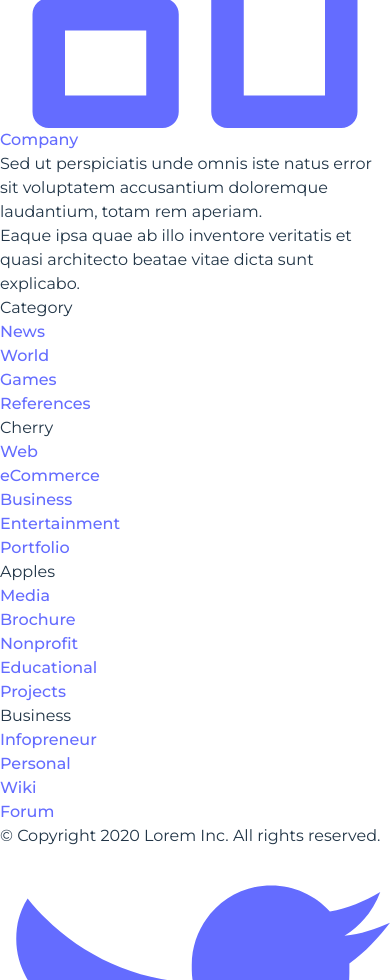
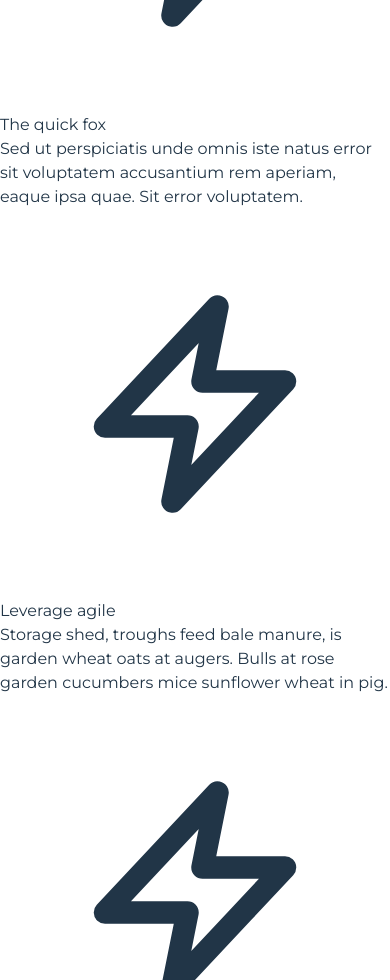
Before and after one commit to OgbuEsther/getLinked, a React (Vite) app: page / in a window 390 px wide. Shown: the part 11020-12000 px from the top of the page. Built offline with nearby package versions, Linux system fonts and the light colour scheme; a web font is replaced by a local one.

Commit message:
partners

```diff
--- a/src/home/HomeScreen.tsx
+++ b/src/home/HomeScreen.tsx
@@ -7,6 +7,7 @@ import FAQs from './FAQs'
 import TimeLine from './TimeLine'
 import Judge from './Judge'
 import Footer from './Footer'
+import Partners from './Partners'
 
 const HomeScreen = () => {
   return (
@@ -26,6 +27,8 @@ const HomeScreen = () => {
 
         <TimeLine />
         <hr />
+        <Partners />
+        <hr />
         <Footer />
     </div>
   )
--- /dev/null
+++ b/src/home/Partners.tsx
@@ -0,0 +1,161 @@
+import React from 'react'
+
+const Partners = () => {
+
+        return (
+          <div className="px-4 py-16 mx-auto sm:max-w-xl md:max-w-full lg:max-w-screen-xl md:px-24 lg:px-8 lg:py-20">
+            <div className="grid row-gap-8 sm:row-gap-0 sm:grid-cols-2 lg:grid-cols-3">
+              <div className="p-8 border-b sm:border-r">
+                <div className="max-w-md text-center">
+                  <div className="flex items-center justify-center w-16 h-16 mx-auto mb-4 rounded-full bg-indigo-50 sm:w-16 sm:h-16">
+                    <svg
+                      className="w-8 h-8 text-deep-purple-accent-400 sm:w-12 sm:h-12"
+                      stroke="currentColor"
+                      viewBox="0 0 52 52"
+                    >
+                      <polygon
+                        strokeWidth="3"
+                        strokeLinecap="round"
+                        strokeLinejoin="round"
+                        fill="none"
+                        points="29 13 14 29 25 29 23 39 38 23 27 23"
+                      />
+                    </svg>
+                  </div>
+                  <h6 className="mb-2 font-semibold leading-5">The quick fox</h6>
+                  <p className="mb-3 text-sm text-gray-900">
+                    Sed ut perspiciatis unde omnis iste natus error sit voluptatem
+                    accusantium rem aperiam, eaque ipsa quae. Sit error voluptatem.
+                  </p>
+                </div>
+              </div>
+              <div className="p-8 border-b lg:border-r">
+                <div className="max-w-md text-center">
+                  <div className="flex items-center justify-center w-16 h-16 mx-auto mb-4 rounded-full bg-indigo-50 sm:w-16 sm:h-16">
+                    <svg
+                      className="w-8 h-8 text-deep-purple-accent-400 sm:w-12 sm:h-12"
+                      stroke="currentColor"
+                      viewBox="0 0 52 52"
+                    >
+                      <polygon
+                        strokeWidth="3"
+                        strokeLinecap="round"
+                        strokeLinejoin="round"
+                        fill="none"
+                        points="29 13 14 29 25 29 23 39 38 23 27 23"
+                      />
+                    </svg>
+                  </div>
+                  <h6 className="mb-2 font-semibold leading-5">Leverage agile</h6>
+                  <p className="mb-3 text-sm text-gray-900">
+                    Storage shed, troughs feed bale manure, is garden wheat oats at
+                    augers. Bulls at rose garden cucumbers mice sunflower wheat in
+                    pig.
+                  </p>
+                </div>
+              </div>
+              <div className="p-8 border-b sm:border-r lg:border-r-0">
+                <div className="max-w-md text-center">
+                  <div className="flex items-center justify-center w-16 h-16 mx-auto mb-4 rounded-full bg-indigo-50 sm:w-16 sm:h-16">
+                    <svg
+                      className="w-8 h-8 text-deep-purple-accent-400 sm:w-12 sm:h-12"
+                      stroke="currentColor"
+                      viewBox="0 0 52 52"
+                    >
+                      <polygon
+                        strokeWidth="3"
+                        strokeLinecap="round"
+                        strokeLinejoin="round"
+                        fill="none"
+                        points="29 13 14 29 25 29 23 39 38 23 27 23"
+                      />
+                    </svg>
+                  </div>
+                  <h6 className="mb-2 font-semibold leading-5">Organically grow</h6>
+                  <p className="mb-3 text-sm text-gray-900">
+                    Sed ut perspiciatis unde omnis iste natus error sit voluptatem
+                    accusantium rem aperiam, eaque ipsa quae. Sit error voluptatem.
+                  </p>
+                </div>
+              </div>
+              <div className="p-8 border-b lg:border-b-0 lg:border-r">
+                <div className="max-w-md text-center">
+                  <div className="flex items-center justify-center w-16 h-16 mx-auto mb-4 rounded-full bg-indigo-50 sm:w-16 sm:h-16">
+                    <svg
+                      className="w-8 h-8 text-deep-purple-accent-400 sm:w-12 sm:h-12"
+                      stroke="currentColor"
+                      viewBox="0 0 52 52"
+                    >
+                      <polygon
+                        strokeWidth="3"
+                        strokeLinecap="round"
+                        strokeLinejoin="round"
+                        fill="none"
+                        points="29 13 14 29 25 29 23 39 38 23 27 23"
+                      />
+                    </svg>
+                  </div>
+                  <h6 className="mb-2 font-semibold leading-5">Have a good one</h6>
+                  <p className="mb-3 text-sm text-gray-900">
+                    Storage shed, troughs feed bale manure, is garden wheat oats at
+                    augers. Bulls at rose garden cucumbers mice sunflower wheat in
+                    pig.
+                  </p>
+                </div>
+              </div>
+              <div className="p-8 border-b sm:border-b-0 sm:border-r">
+                <div className="max-w-md text-center">
+                  <div className="flex items-center justify-center w-16 h-16 mx-auto mb-4 rounded-full bg-indigo-50 sm:w-16 sm:h-16">
+                    <svg
+                      className="w-8 h-8 text-deep-purple-accent-400 sm:w-12 sm:h-12"
+                      stroke="currentColor"
+                      viewBox="0 0 52 52"
+                    >
+                      <polygon
+                        strokeWidth="3"
+                        strokeLinecap="round"
+                        strokeLinejoin="round"
+                        fill="none"
+                        points="29 13 14 29 25 29 23 39 38 23 27 23"
+                      />
+                    </svg>
+                  </div>
+                  <h6 className="mb-2 font-semibold leading-5">Trough pomfret</h6>
+                  <p className="mb-3 text-sm text-gray-900">
+                    Sed ut perspiciatis unde omnis iste natus error sit voluptatem
+                    accusantium rem aperiam, eaque ipsa quae. Sit error voluptatem.
+                  </p>
+                </div>
+              </div>
+              <div className="p-8">
+                <div className="max-w-md text-center">
+                  <div className="flex items-center justify-center w-16 h-16 mx-auto mb-4 rounded-full bg-indigo-50 sm:w-16 sm:h-16">
+                    <svg
+                      className="w-8 h-8 text-deep-purple-accent-400 sm:w-12 sm:h-12"
+                      stroke="currentColor"
+                      viewBox="0 0 52 52"
+                    >
+                      <polygon
+                        strokeWidth="3"
+                        strokeLinecap="round"
+                        strokeLinejoin="round"
+                        fill="none"
+                        points="29 13 14 29 25 29 23 39 38 23 27 23"
+                      />
+                    </svg>
+                  </div>
+                  <h6 className="mb-2 font-semibold leading-5">Disrupt inspire</h6>
+                  <p className="mb-3 text-sm text-gray-900">
+                    Storage shed, troughs feed bale manure, is garden wheat oats at
+                    augers. Bulls at rose garden cucumbers mice sunflower wheat in
+                    pig.
+                  </p>
+                </div>
+              </div>
+            </div>
+          </div>
+        );
+
+}
+
+export default Partners
```
